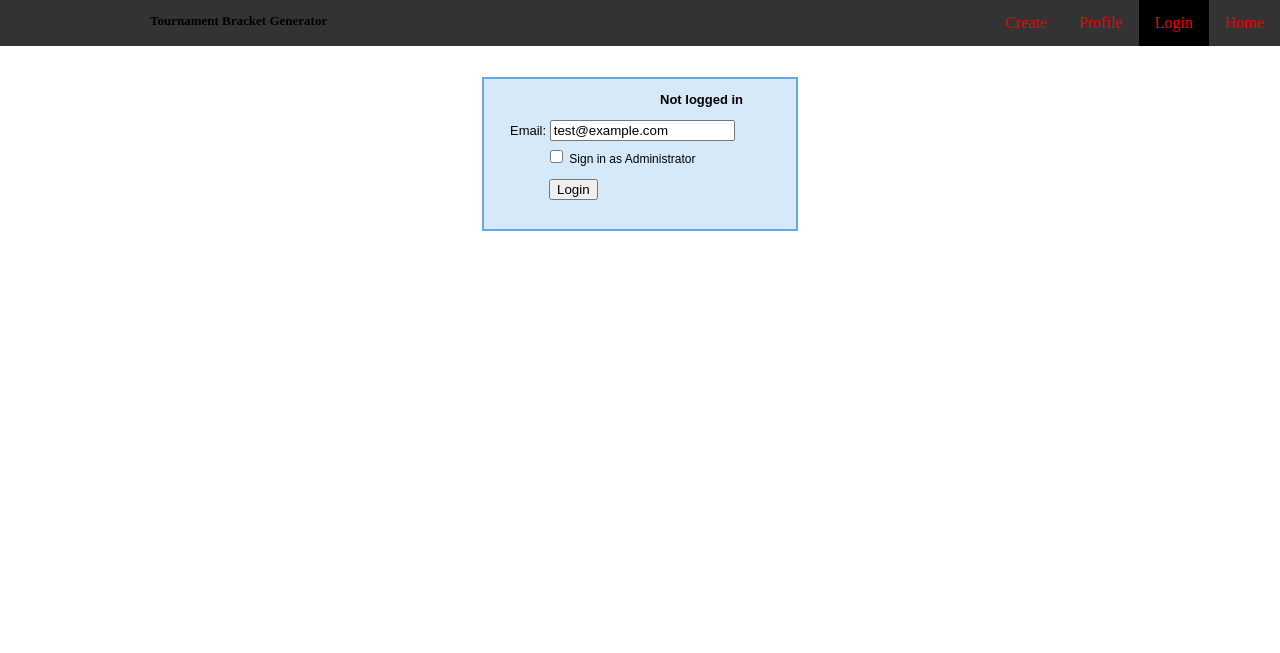
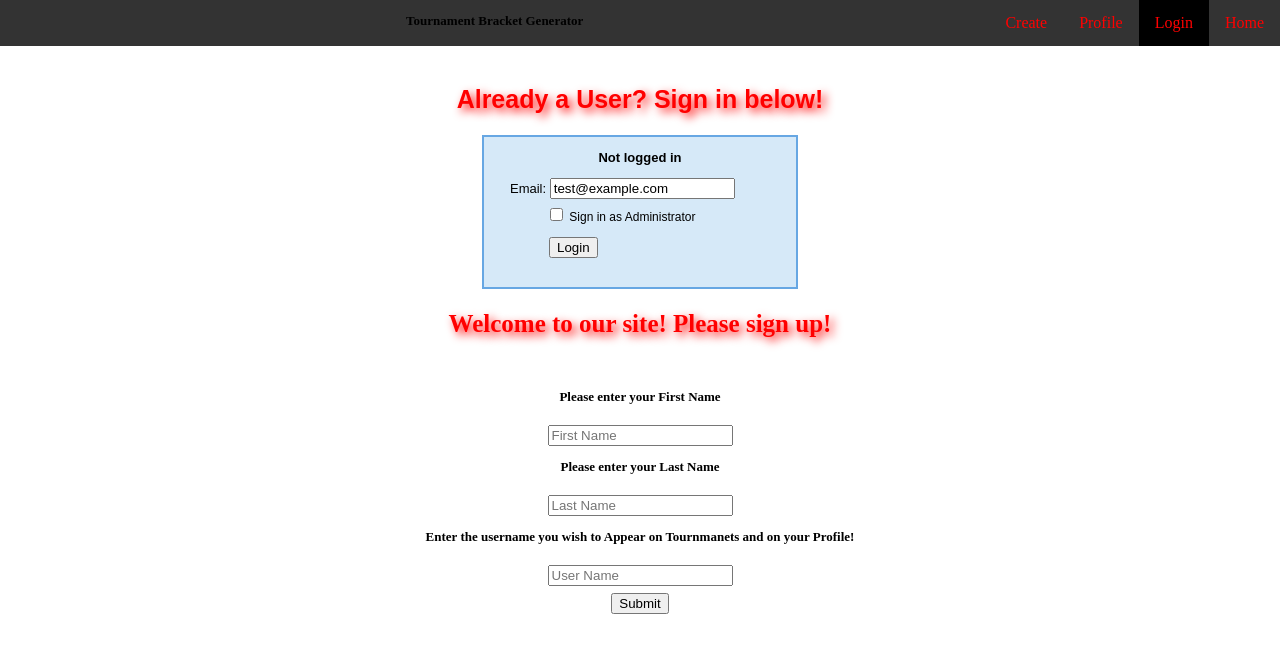
Before and after one commit to CodeName-Kids-Next-Door/CNKND, a Python web app: template Templates/login.html in a window 1280 px wide. Shown: the top 653 px of the page. Run offline with Jinja, Linux system fonts and the light colour scheme; the template is opened without the code that fills it, so the values that code supplies are empty.

Commit message:
Fixed the login in stuff
new and improved login screen which includes a sign up page! yay!

```diff
--- a/templates/login.html
+++ b/templates/login.html
@@ -2,18 +2,22 @@
 <html lang="en" dir="ltr">
   <head>
     <style media="screen">
+      .signup{
+        text-align: center;
+        font-size: 25px;
+      }
       .highlight{
         background-color: black;
       }
       body{
         margin: 0;
       }
-      #style {
+      /* .style {
         padding: 0 0;
-        background-color: white;
+        background-image: url("http://7-themes.com/data_images/collection/4/4456012-3d-wallpapers.jpg");
         background-repeat: no-repeat;
         background-size: cover;
-      }
+      } */
       ul {
         list-style-type: none;
         margin: 0;
@@ -41,13 +45,12 @@
       }
       h2{
         font-size: 25px;
-        color: white;
+        color: red;
         text-align: center;
         text-shadow: 4px 4px 10px red;
       }
       h3{
-        text-align: left;
-        margin-left: 150px;
+        text-align: center;
         font-size: 13px;
       }
       img{
@@ -80,7 +83,8 @@
     <title>Login</title>
   </head>
   <body>
-    <div id = "style">
+    <div class="great">
+      <div class = "style">
         <ul>
           <li><a class="active" href="/">Home</a></li>
           <li><a href="/login" class="highlight">Login</a></li>
@@ -91,8 +95,9 @@
       </div>
       <br>
       <body>
-    <form method="get" action="http://localhost:8080/_ah/login"
+      <form class="image" method="get" action="http://localhost:8080/_ah/login"
             style="text-align:center; font: 13px sans-serif">
+            <h2>Already a User? Sign in below!</h2>
         <div style="width: 20em; margin: 1em auto;
                     text-align:left;
                     padding: 0 2em 1.25em 2em;
@@ -117,5 +122,19 @@
         </div>
         <input name="continue" type="hidden" value="http://localhost:8080/login"/>
       </form>
+      <h2>Welcome to our site! Please sign up!</h2> <br>
+      <form method="post" class="signup">
+      <h3> Please enter your First Name </h3>
+      <input name="first_name" placeholder='First Name'/>
+      <br>
+      <h3> Please enter your Last Name </h3>
+      <input name="last_name" placeholder='Last Name'/>
+      <br>
+      <h3> Enter the username you wish to Appear on Tournmanets and on your Profile! </h3>
+      <input name="profile_name" placeholder="User Name"/>
+      <br>
+      <input type="submit"/>
+      </form>
+    </div>
   </body>
 </html>
```
Also changed, not shown: Templates/login.html (+27 -8 lines). Lines whose indentation alone changed are shown as unchanged.
